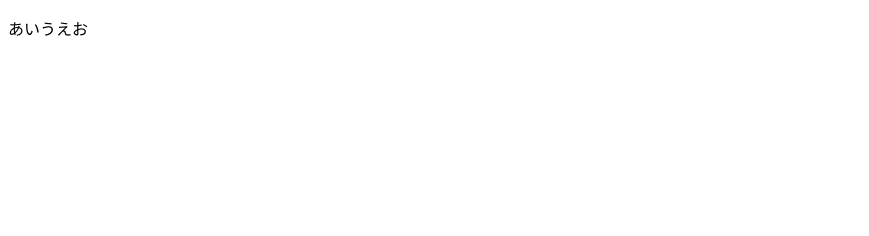
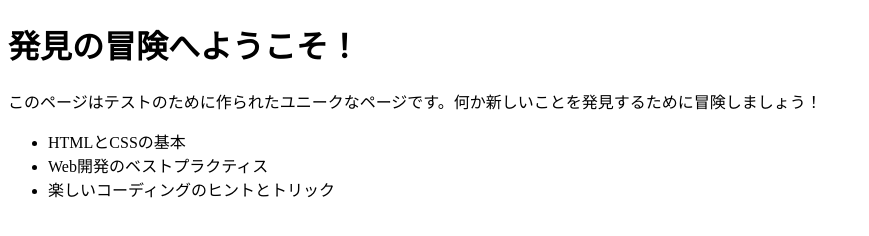
Before and after one commit to maetaki/maetaki.github.io, a plain HTML site: page index.html in a window 1280 px wide. Shown: the whole page, without its empty margins (0-869 px from the left). Drawn offline with Linux system fonts and the light colour scheme.

Commit message:
Update index.html

```diff
--- a/index.html
+++ b/index.html
@@ -3,9 +3,16 @@
 <head>
     <meta charset="UTF-8">
     <meta name="viewport" content="width=device-width, initial-scale=1.0">
-    <title>シンプルなページ</title>
+    <meta name="description" content="テスト用のユニークなウェブページ。新しい発見と知識を楽しむページ。">
+    <title>発見の冒険 | ユニークなテストページ</title>
 </head>
 <body>
-    <p>あいうえお</p>
+    <h1>発見の冒険へようこそ！</h1>
+    <p>このページはテストのために作られたユニークなページです。何か新しいことを発見するために冒険しましょう！</p>
+    <ul>
+        <li>HTMLとCSSの基本</li>
+        <li>Web開発のベストプラクティス</li>
+        <li>楽しいコーディングのヒントとトリック</li>
+    </ul>
 </body>
 </html>
```
